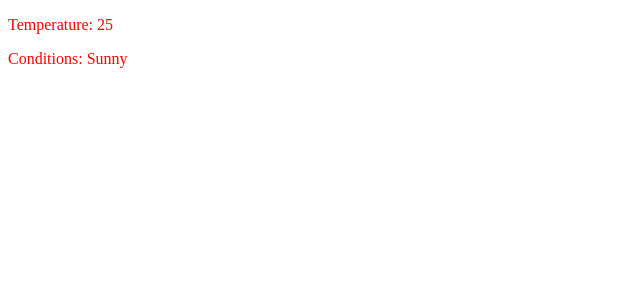
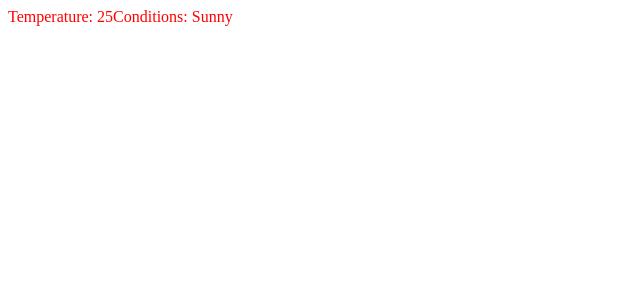
Before and after one commit to acciojob/conditional-weather-report-NehaNayak123, a React app: page / in a window 1280 px wide. Shown: the top 300 px of the page, without its empty margins (0-640 px from the left). Built offline with nearby package versions, Linux system fonts and the light colour scheme.

Commit message:
Update App.js

```diff
--- a/src/components/App.js
+++ b/src/components/App.js
@@ -20,8 +20,8 @@ const App = () => {
     <div>
         {/* Do not remove the main div */}
        <div style ={{color:textColor}}>
-        <p>Temperature: {weatherInput.temperature}</p>
-        <p>Conditions: {weatherInput.conditions}</p>
+        <span>Temperature: {weatherInput.temperature}</span>
+        <span>Conditions: {weatherInput.conditions}</span>
        </div>
     </div>
   )
```
